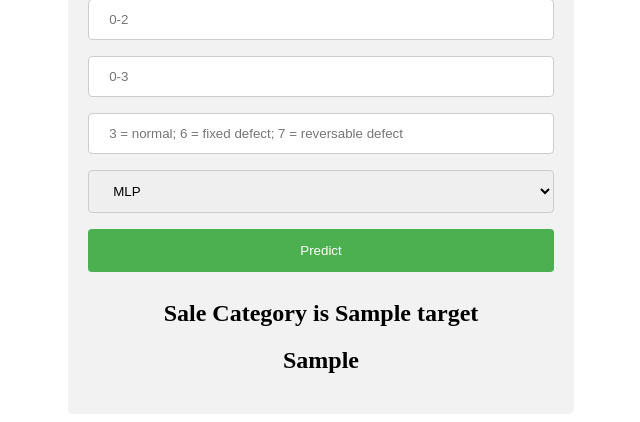
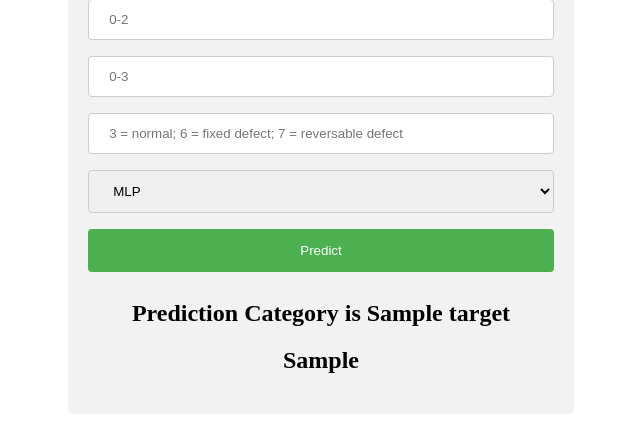
Before and after one commit to nomanshafqat/CE888_Lab_ML_Deployment, a Flask app: template templates/home.html in a window 1280 px wide. Shown: the part 679-1101 px from the top of the page, without its empty margins (319-959 px from the left). Run offline with Flask 2, Linux system fonts and the light colour scheme; the template is opened without the code that fills it: most values are stand-ins (such as "Sample title", 1, 10 or a date in 2020); parts of the project's set-up code (start-up, migrations or seed data) failed here and were passed over.

Commit message:
sale category fix

```diff
--- a/templates/home.html
+++ b/templates/home.html
@@ -97,7 +97,7 @@ div {
 </form>
 
 <form method="GET">
-    <center><h2><font color="Black"> Sale Category is {{ target}}</h2></center>
+    <center><h2><font color="Black"> Prediction Category is {{ target}}</h2></center>
     <center><h2><font color="Black"> {{ sale_making}}</h2></center>
 </form>
 
```
